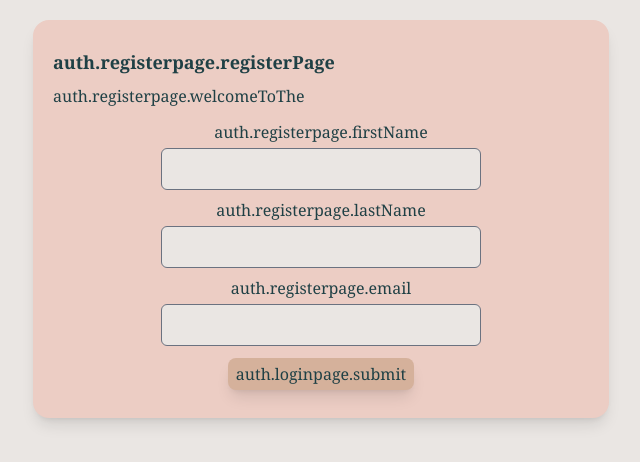
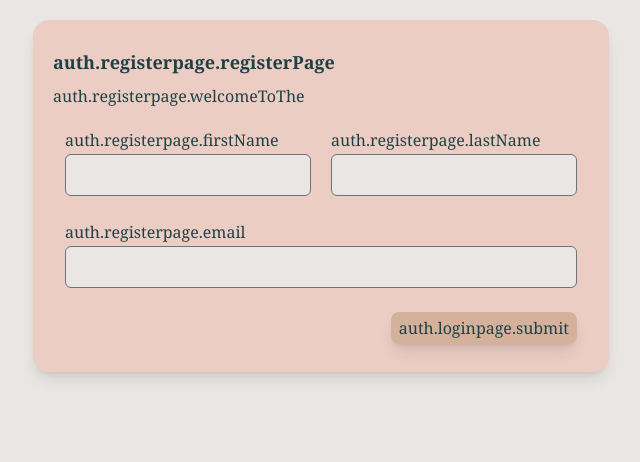
Before and after one commit to lorenzosp93/wedding, a Vue app in the folder wedding-frontend/: page /register in a window 1280 px wide. Shown: the top 462 px of the page, without its empty margins (319-959 px from the left). Built offline with nearby package versions, Linux system fonts and the light colour scheme.

Commit message:
improvements login

```diff
--- a/wedding-frontend/src/components/auth/LoginPage.vue
+++ b/wedding-frontend/src/components/auth/LoginPage.vue
@@ -3,30 +3,34 @@
     <div
       class="bg-pale dark:bg-darkPale p-5 rounded-2xl text-primary dark:text-darkPrimary mx-auto w-full max-w-xl shadow-lg"
     >
-      <h1 class="text-lg font-bold dark:text-darkNeutral my-2">
+      <h1 class="text-lg font-bold dark:text-darkNeutral py-2">
         {{ $t("auth.loginpage.loginPage") }}
       </h1>
-      <form class="flex flex-col" @submit="handleLogin()">
+      <p class="dark:text-darkNeutral pb-2">
+        {{ $t("auth.loginpage.pleaseEnterYour") }}
+      </p>
+      <form class="flex flex-col mt-3" @submit="handleLogin()">
+        <div class="max-w-sm mx-auto w-full">
+          <div class="flex flex-wrap">
             <label
-          class="block mx-auto my-1 dark:text-darkNeutral"
+              class="block dark:text-darkNeutral pb-0.5 my-auto"
               for="email_input"
               >{{ $t("auth.loginpage.emailAddress") }}</label
             >
-        <p
-          v-if="error?.email"
-          class="text-alert font-bold text-sm mx-auto pb-1"
-        >
+            <p v-if="error?.email" class="text-alert ml-auto my-auto">
               {{ error.email[0] }}
             </p>
+          </div>
           <input
             id="email_input"
             v-model.trim="email"
-          class="block bg-neutral dark:bg-darkNeutral rounded-md mx-auto px-2 w-full max-w-xs mb-1"
+            class="block bg-neutral dark:bg-darkNeutral rounded-md px-2 w-full mb-1"
             type="email"
           />
+        </div>
         <button
           v-if="!loading"
-          class="flex mx-auto my-2 px-2 py-1 rounded-lg bg-accent text-primary shadow-lg"
+          class="flex mx-auto my-3 px-2 py-1 rounded-lg bg-accent text-primary shadow-lg"
           type="submit"
           @click.prevent="handleLogin()"
         >
@@ -37,11 +41,14 @@
         </div>
         <p
           v-if="!!error?.non_field_errors"
-          class="text-alert font-bold text-sm mx-auto py-2"
+          class="text-alert mx-auto py-2 text-center"
         >
           {{
             $t("auth.loginpage.thereWasAn", { a: error.non_field_errors[0] })
           }}
+        </p>
+        <p v-if="message" class="font-bold text-sm mx-auto py-2">
+          {{ message }}
         </p>
       </form>
     </div>
@@ -64,6 +71,7 @@ export default defineComponent({
       loading: false as boolean,
       email: "" as string,
       error: null as any,
+      message: "" as string,
     };
   },
   methods: {
@@ -75,6 +83,10 @@ export default defineComponent({
       });
     },
   },
+  mounted() {
+    this.email = (this.$route.query?.email as string) ?? "";
+    this.message = (this.$route.query?.message as string) ?? "";
+  },
 });
 </script>
 
--- a/wedding-frontend/src/components/auth/RegisterPage.vue
+++ b/wedding-frontend/src/components/auth/RegisterPage.vue
@@ -3,67 +3,84 @@
     <div
       class="bg-pale dark:bg-darkPale p-5 rounded-2xl text-primary dark:text-darkPrimary mx-auto w-full max-w-xl shadow-lg"
     >
-      <h1 class="text-lg font-bold dark:text-darkNeutral my-2">
+      <h1 class="text-lg font-bold dark:text-darkNeutral py-2">
         {{ $t("auth.registerpage.registerPage") }}
       </h1>
-      <p class="dark:text-darkNeutral mb-2">
+      <p class="dark:text-darkNeutral pb-2">
         {{ $t("auth.registerpage.welcomeToThe") }}
       </p>
-      <form class="flex flex-col" @submit="register(user)">
+      <form class="flex flex-col mt-3" @submit="register(user)">
+        <div class="grid grid-cols-6 gap-5 mx-3 mb-3">
+          <div class="col-span-6 sm:col-span-3">
+            <div class="flex flex-wrap">
               <label
-          class="block mx-auto my-1 dark:text-darkNeutral"
-          for="email_input"
+                class="block dark:text-darkNeutral pb-0.5 my-auto"
+                for="last_name_input"
                 >{{ $t("auth.registerpage.firstName") }}</label
               >
               <p
                 v-if="registerError?.first_name?.length"
-          class="text-alert font-bold text-sm mx-auto pb-1"
+                class="text-alert ml-auto my-auto"
               >
                 {{ registerError.first_name[0] }}
               </p>
+            </div>
             <input
-          id="email_input"
+              id="first_name_input"
               v-model.trim="user.first_name"
-          class="block bg-neutral dark:bg-darkNeutral rounded-md mx-auto px-2 w-full max-w-xs mb-1"
-          type="email"
+              class="block bg-neutral dark:bg-darkNeutral rounded-md px-2 w-full mb-1"
+              type="text"
+              required
             />
+          </div>
+          <div class="col-span-6 sm:col-span-3">
+            <div class="flex flex-wrap">
               <label
-          class="block mx-auto my-1 dark:text-darkNeutral"
-          for="email_input"
+                class="block dark:text-darkNeutral pb-0.5 my-auto"
+                for="last_name_input"
                 >{{ $t("auth.registerpage.lastName") }}</label
               >
               <p
                 v-if="registerError?.last_name?.length"
-          class="text-alert font-bold text-sm mx-auto pb-1"
+                class="text-alert ml-auto my-auto"
               >
                 {{ registerError.last_name[0] }}
               </p>
+            </div>
             <input
-          id="email_input"
+              id="last_name_input"
               v-model.trim="user.last_name"
-          class="block bg-neutral dark:bg-darkNeutral rounded-md mx-auto px-2 w-full max-w-xs mb-1"
-          type="email"
+              class="block bg-neutral dark:bg-darkNeutral rounded-md px-2 w-full mb-1"
+              type="text"
+              required
             />
+          </div>
+          <div class="col-span-6">
+            <div class="flex flex-wrap">
               <label
-          class="block mx-auto my-1 dark:text-darkNeutral"
+                class="block dark:text-darkNeutral pb-0.5 my-auto"
                 for="email_input"
                 >{{ $t("auth.registerpage.email") }}</label
               >
               <p
                 v-if="registerError?.email?.length"
-          class="text-alert font-bold text-sm mx-auto pb-1"
+                class="text-alert ml-auto my-auto"
               >
                 {{ registerError.email[0] }}
               </p>
+            </div>
             <input
               id="email_input"
               v-model.trim="user.email"
-          class="block bg-neutral dark:bg-darkNeutral rounded-md mx-auto px-2 w-full max-w-xs mb-1"
+              class="block bg-neutral dark:bg-darkNeutral rounded-md px-2 w-full mb-1"
               type="email"
+              required
             />
+          </div>
+        </div>
         <button
           v-if="!loading"
-          class="flex mx-auto my-2 px-2 py-1 rounded-lg bg-accent text-primary shadow-lg"
+          class="flex ml-auto mr-3 my-2 px-2 py-1 rounded-lg bg-accent text-primary shadow-lg"
           type="submit"
           @click.prevent="register(user)"
         >
@@ -74,7 +91,7 @@
         </div>
         <p
           v-if="!!registerError?.non_field_errors"
-          class="text-alert font-bold text-sm mx-auto py-2"
+          class="text-alert mx-auto py-2 text-center"
         >
           {{
             $t("auth.loginpage.thereWasAn", {
--- a/wedding-frontend/src/i18n/locales/en.json
+++ b/wedding-frontend/src/i18n/locales/en.json
@@ -1,11 +1,12 @@
 {
   "auth": {
     "loginpage": {
-      "emailAddress": "Email address",
+      "emailAddress": "Email",
       "loading": "Loading",
       "loginPage": "Login page",
       "submit": "Submit",
-      "thereWasAn": "There was an error sending you the access code:\n {a}"
+      "thereWasAn": "There was an error sending you the access code:\n {a}",
+      "pleaseEnterYour": "\n        Please enter your email to receive a login link or code.\n      "
     },
     "loginsuccess": {
       "loginWasSuccessful": "Login was successful, please <b>check your inbox <em>(including the spam folder)</em> for your login link.</b>",
--- a/wedding-frontend/src/i18n/locales/es.json
+++ b/wedding-frontend/src/i18n/locales/es.json
@@ -5,7 +5,8 @@
       "loading": "Cargando",
       "loginPage": "Página de inicio de sesión",
       "submit": "Enviar",
-      "thereWasAn": "Hubo un error al enviarte el código de acceso:\n {a}"
+      "thereWasAn": "Hubo un error al enviarte el código de acceso:\n {a}",
+      "pleaseEnterYour": "Ingrese su correo electrónico para recibir un enlace o código de inicio de sesión."
     },
     "loginsuccess": {
       "loginWasSuccessful": "El inicio de sesión fue exitoso, <b>verifique tu bandeja de entrada <em>(incluso la carpeta de spam)</em> para obtener tu enlace de inicio de sesión.</b>",
--- a/wedding-frontend/src/i18n/locales/it.json
+++ b/wedding-frontend/src/i18n/locales/it.json
@@ -5,7 +5,8 @@
       "loading": "Caricamento in corso",
       "loginPage": "Pagina di login",
       "submit": "Invia",
-      "thereWasAn": "Si è verificato un errore durante l'invio del codice di accesso:\n {a}"
+      "thereWasAn": "Si è verificato un errore durante l'invio del codice di accesso:\n {a}",
+      "pleaseEnterYour": "Inserisci la tua e -mail per ricevere un link o un codice di accesso."
     },
     "loginsuccess": {
       "loginWasSuccessful": "L'accesso è riuscito, <b>controlla la tua casella di posta <em>(incluso la cartella di posta indesiderata)</em> per il tuo link di accesso.</b>",
--- a/wedding-frontend/src/stores/auth.store.ts
+++ b/wedding-frontend/src/stores/auth.store.ts
@@ -47,13 +47,16 @@ export const useAuthStore = defineStore({
             this.token = '';
             this.profile = undefined;
             localStorage.clear();
-            router.push('/login');
+            router.push({name: 'login'});
         },
         register (user: User) {
             this.loading = true;
-            apiService.registerUser(user).then((response: AxiosResponse) => {
+            apiService.registerUser(user).then((response: AxiosResponse<string>) => {
                 this.loading = false;
-                router.push('/login');
+                router.push({name: 'login', query: {
+                    email: user.email,
+                    message: response.data,
+                }});
             }).catch((error: AxiosError<UserError> ) => {
                 this.loading = false;
                 console.log(error);
```
Also changed, not shown: 2 other files (tests, documents, lock files or other folders). Lines whose indentation alone changed are shown as unchanged.
